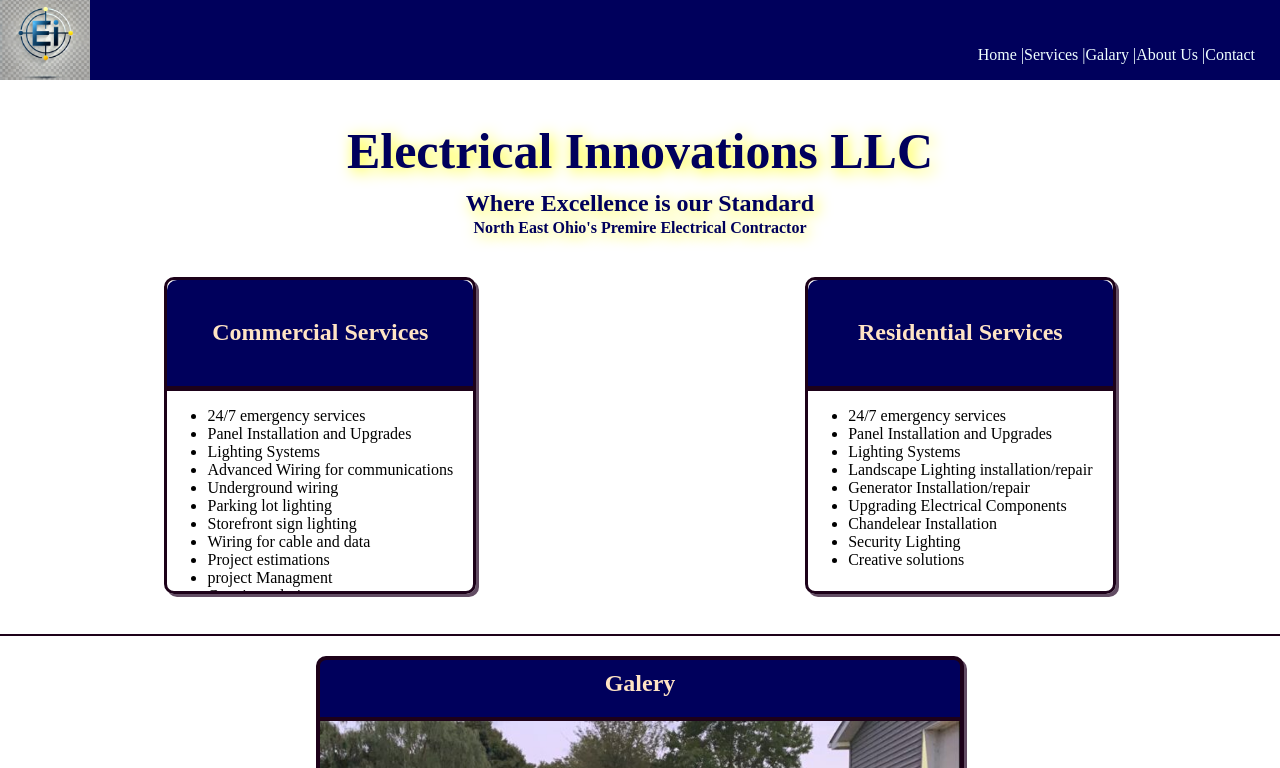
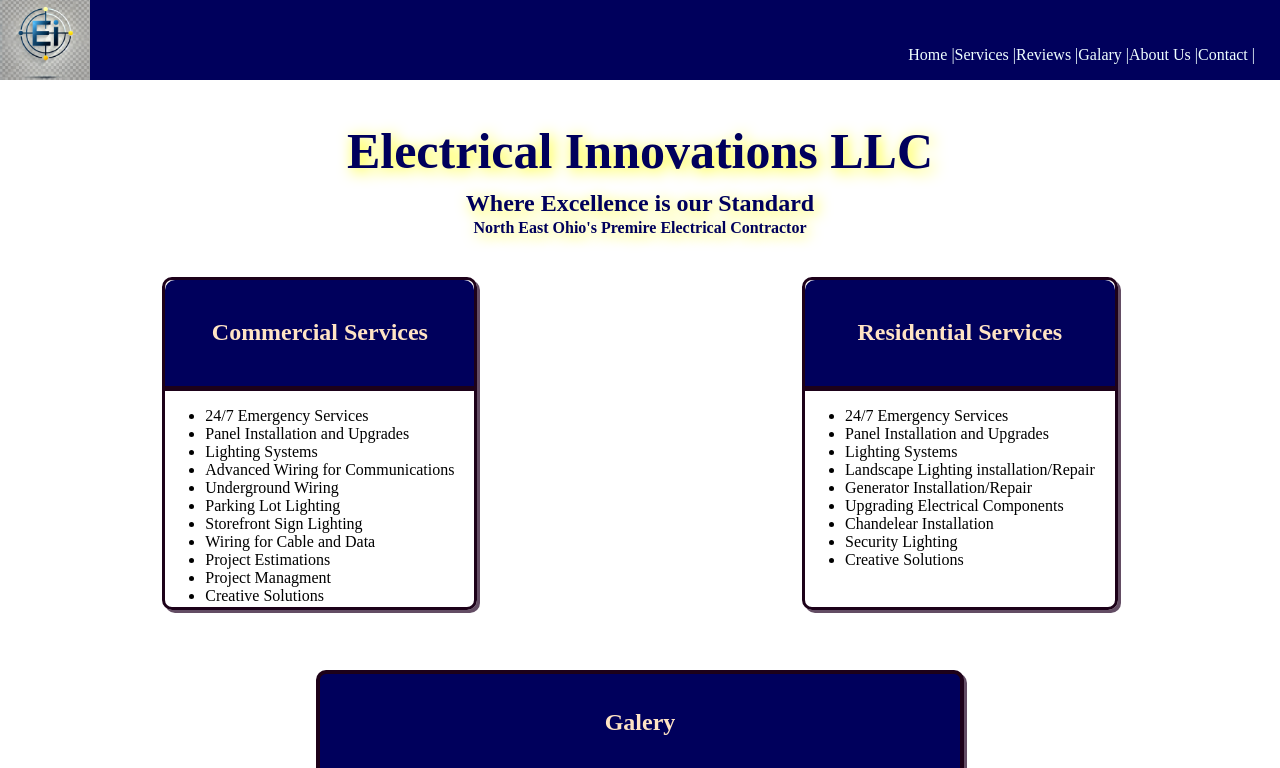
Before and after one commit to JordanYoungCodes/ElectricalInnovationsSite, a plain HTML site: page index.html in a window 1280 px wide. Shown: the top 768 px of the page. Drawn offline with Linux system fonts and the light colour scheme.

Commit message:
fixed scrolling bug

```diff
--- a/assets/css/styles.css
+++ b/assets/css/styles.css
@@ -112,7 +112,7 @@
     align-items: center; /* Center the carousel vertically (optional) */
     flex-direction: column; /* Ensure content stacks vertically */
     margin-top: 40px;
-    border-top: 2px solid rgb(29, 1, 25);
+
 }
 
 .carousel {
@@ -135,10 +135,10 @@
     border-left: 4px solid rgb(29, 1, 25);
     border-right: 4px solid rgb(29, 1, 25);
     margin-bottom: 0;
-    padding-bottom: 20px;
+    padding-bottom: 35px;
     border-top-right-radius: 10px;
     border-top-left-radius: 10px;
-    padding-top: 10px;
+    padding-top: 35px;
     background:rgb(0, 0, 92);
     color:bisque;
     box-shadow: 3px 3px var(--boxshadow);
@@ -194,7 +194,11 @@
 
 .cardList {
     height: 200px;
-    overflow-y: scroll  ;
+
+}
+
+.cardListTest {
+overflow-y: scroll  ;
 }
 
 .customerName {
@@ -206,6 +210,7 @@
 
 .testimonialList {
     list-style-type: none;
+    padding-top: 25px;
 }
 
 .listitem {
@@ -222,7 +227,7 @@
 }
 
 .footer {
-    margin-top: 20px;
+    margin-top: 40px;
     padding: 20px;
     min-height: 50px;
     background: var(--headerBlue);
--- a/index.html
+++ b/index.html
@@ -15,10 +15,11 @@
 
           <ul class="nav-item flex nav-list">
             <li><a class="nav-hover" href="#">Home |</a></li>
-            <li><a class="nav-hover" href="#">Services  |</a></li>
-            <li><a class="nav-hover" href="#galery">Galary  | </a></li>
-            <li><a class="nav-hover" href="#footer">About Us  | </a></li>
-            <li><a class="nav-hover" href="#">Contact </a></li>
+            <li><a class="nav-hover" href="#services">Services  |</a></li>
+            <li><a class="nav-hover" href="#testimonials">Reviews |</a></li>
+            <li><a class="nav-hover" href="#galery">Galary   |</a></li>
+            <li><a class="nav-hover" href="#footer">About Us   |</a></li>
+            <li><a class="nav-hover" href="#">Contact |</a></li>
           </ul>
 
 
@@ -29,7 +30,7 @@
       <h2 class="subtitle">Where Excellence is our Standard</h2>
       <p class="subsubtitle">North East Ohio's Premire Electrical Contractor</p>
     </section>
-    <section class="servicesSection">
+    <section class="servicesSection" id="services">
         <div class="card commercialServices">
             <div class="cardHeader">
                 <h2 class="headerTitle">Commercial Services</h2>
@@ -37,17 +38,17 @@
             </div>
             <div class="cardList">
                 <ul class="cardlistele">
-                    <li>24/7 emergency services</li>
+                    <li>24/7 Emergency Services</li>
                     <li>Panel Installation and Upgrades</li>
                     <li>Lighting Systems</li>
-                    <li>Advanced Wiring for communications</li>
-                    <li>Underground wiring</li>
-                    <li>Parking lot lighting</li>
-                    <li>Storefront sign lighting</li>
-                    <li>Wiring for cable and data</li>
-                    <li>Project estimations</li>
-                    <li>project Managment</li>
-                    <li>Creative solutions</li>
+                    <li>Advanced Wiring for Communications</li>
+                    <li>Underground Wiring</li>
+                    <li>Parking Lot Lighting</li>
+                    <li>Storefront Sign Lighting</li>
+                    <li>Wiring for Cable and Data</li>
+                    <li>Project Estimations</li>
+                    <li>Project Managment</li>
+                    <li>Creative Solutions</li>
                 </ul>
 
             </div>
@@ -58,15 +59,15 @@
             </div>
             <div class="cardList">
                 <ul class="cardlistele">
-                    <li>24/7 emergency services</li>
+                    <li>24/7 Emergency Services</li>
                     <li>Panel Installation and Upgrades</li>
                     <li>Lighting Systems</li>
-                    <li>Landscape Lighting installation/repair</li>
-                    <li>Generator Installation/repair</li>
+                    <li>Landscape Lighting installation/Repair</li>
+                    <li>Generator Installation/Repair</li>
                     <li>Upgrading Electrical Components</li>
                     <li>Chandelear Installation</li>
                     <li>Security Lighting</li>
-                    <li>Creative solutions</li>
+                    <li>Creative Solutions</li>
                 </ul>
 
             </div>
@@ -88,12 +89,12 @@
 
     </section>
 
-    <section class="testimonials">
+    <section class="testimonials" id="testimonials">
         <div class="card testomonialcard">
             <div class="cardHeader">
                 <h2>Testimonials</h2>
             </div>
-            <div class="cardList">
+            <div class="cardList cardListTest">
                 <ul class="cardlistele testimonialList">
                     <li class="listitem"><span class="customerName">  Mary T  :</span> On time, very professional, they knew what they were doing. Very friendly and did they work in a prompt fashion.</li>
 
```
